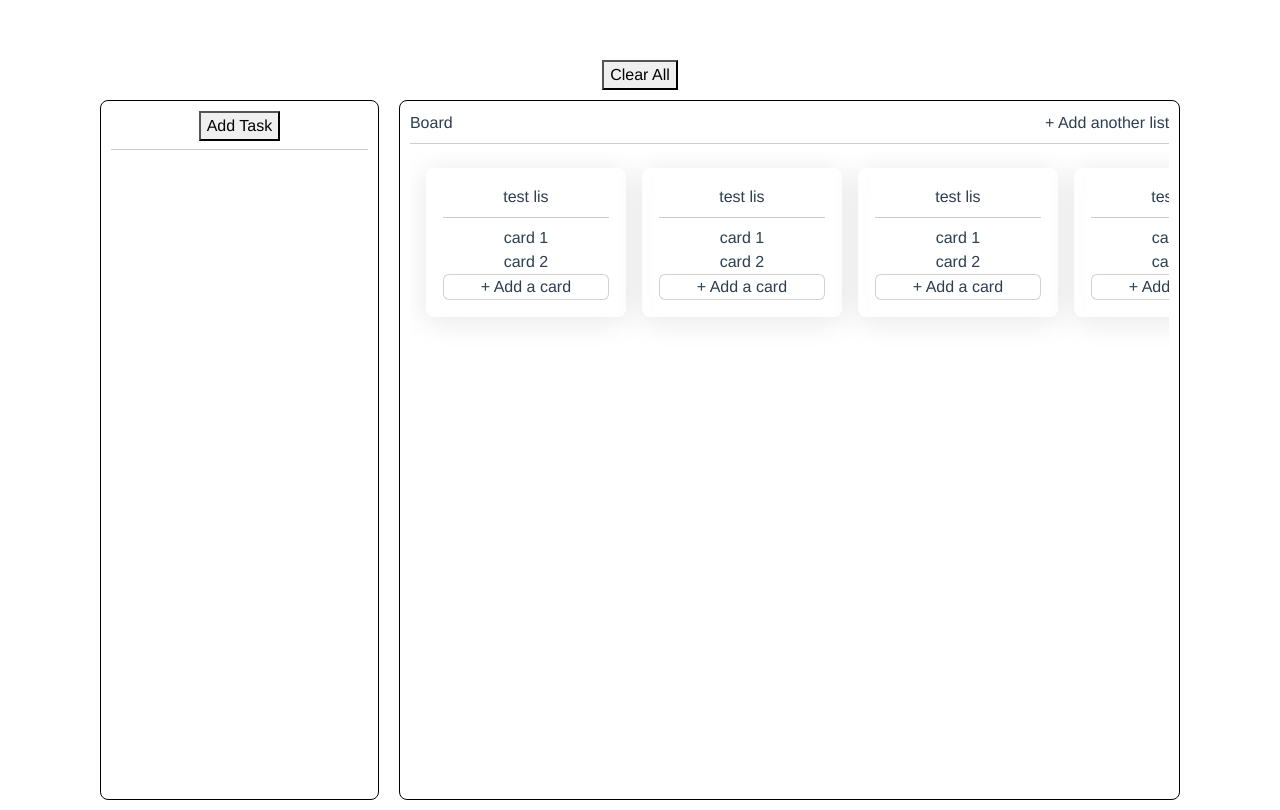
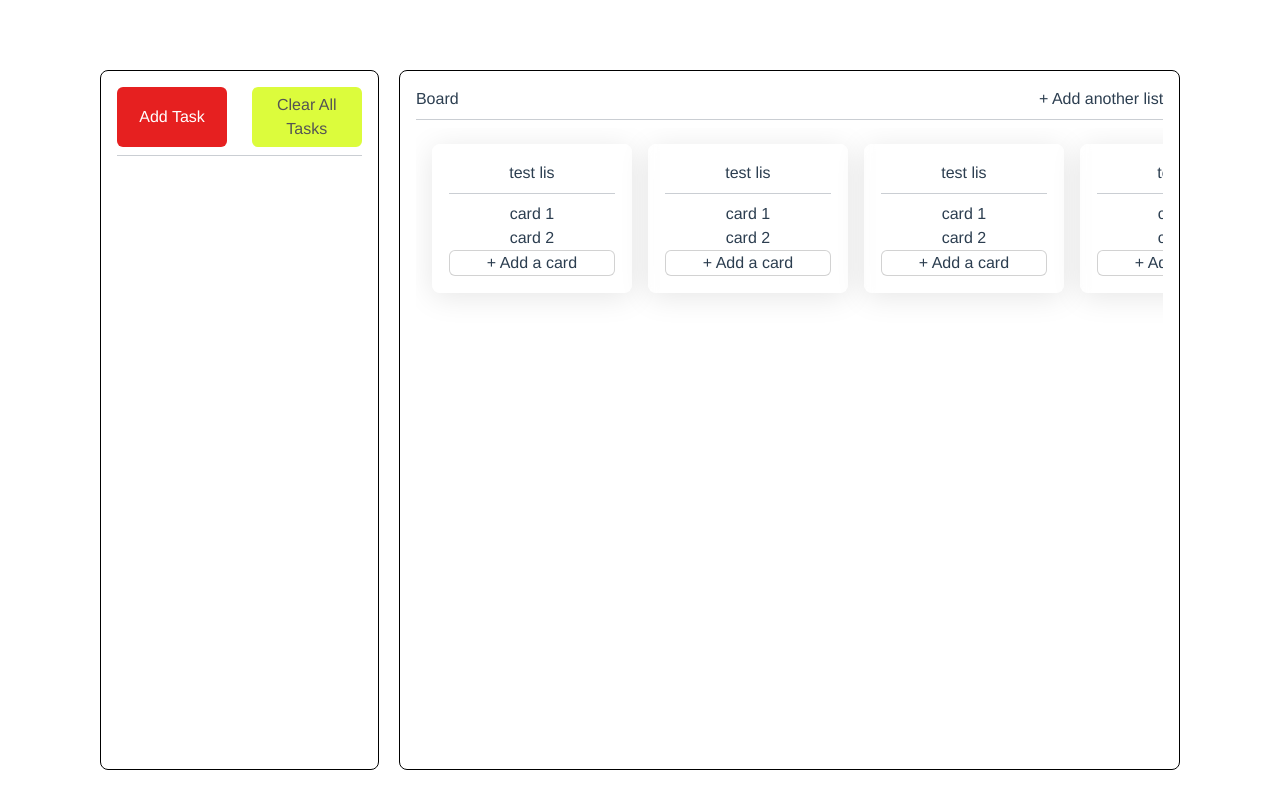
Before and after one commit to saman-sah/todolist, a Vue app: page / in a window 1280 px wide. Built offline with nearby package versions, Linux system fonts and the light colour scheme; the HTML template or start-up script is replaced by a standard one; what vue-toast-notification would draw is missing.

Commit message:
deleting task method

```diff
--- a/src/components/Home.vue
+++ b/src/components/Home.vue
@@ -1,9 +1,13 @@
 <template>
-  <div class="home">
-    <button @click="clearHistory">Clear All </button>
+  <div class="home" id="todolist">
+
     <div class="container todo-list-wrapper">
       <section class="section sidebar-section">
-        <button id="addbutton" @click="modal_add_task= !modal_add_task" >Add Task</button>
+        <div class="action-buttons">
+          <button class="btn btn-primary" id="addbutton" @click="modal_add_task= !modal_add_task" >Add Task</button>
+          <button class="btn btn-secondary" @click="clearHistory">Clear All Tasks</button>
+        </div>
+
         <hr>
         <!-- Task Component -->
         <task-component :taskItems="taskItems" />
@@ -54,12 +58,12 @@ export default {
     createNewList() {
     },
     // Adding tasks to the list
-    // If task is empty, return alert with message "Please write a task"
+
     addTask(newTask) {
       console.log('add task Home');
       console.log(newTask);
-        const currentDate = new Date();
-        console.log(currentDate);
+        // const currentDate = new Date();
+        // console.log(currentDate);
         this.taskItems.push({
           title: newTask.task_title,
           short_description: newTask.task_desciption,
@@ -67,8 +71,8 @@ export default {
           background_color: newTask.task_background_color,
           description_color: newTask.task_description_color,
           colorPickerDialog: false,
-          date: `${currentDate.getDate()}/${currentDate.getMonth() + 1}/${currentDate.getFullYear()}`, // get dateformat dd-m-yy
-          time: `${currentDate.getHours()}:${currentDate.getMinutes()}`, // get time format o:m
+          // date: `${currentDate.getDate()}/${currentDate.getMonth() + 1}/${currentDate.getFullYear()}`, // get dateformat dd-m-yy
+          // time: `${currentDate.getHours()}:${currentDate.getMinutes()}`, // get time format o:m
           status: "to do",
           done: false,
         });
@@ -81,10 +85,21 @@ export default {
         });
 
     },
-    // Deleting tasks from the list and from de LocalStorage
+    // Deleting tasks
     deleteTask(index) {
-      this.taskList.splice(index, 1);
-      this.saveData(this.taskList);
+      if (window.confirm('Are you sure to delete this task?'))
+      {
+          this.taskItems.splice(index, 1);
+          localStorage.setItem('todo-List', JSON.stringify(this.taskItems));
+      }
+      else
+      {
+          console.log('Discard');
+          console.log(index);
+      }
+
+
+
     },
     // Initialisation of data
     getTaskItems() {
@@ -93,9 +108,9 @@ export default {
     },
     clearHistory() {
       // Réinitialiser le LocalStorage
-    localStorage.clear();
-    // Refresh page
-    location.reload();
+      localStorage.clear();
+      // Refresh page
+      location.reload();
     },
   },
 }
@@ -110,6 +125,15 @@ export default {
 .home hr {
   margin: 0.5em 0;
 }
+#todolist .btn-primary {
+  background-color: #e62020;
+  border: none;
+}
+#todolist .btn-secondary {
+  background-color: #dcfc3c;
+  border: none;
+  color: #545454;
+}
 
 
 
@@ -121,9 +145,13 @@ export default {
   margin-top: 0.5em;
   text-align: left;
 }
-.task-nav {
+.task-nav,
+.action-buttons {
   display: flex;
   justify-content: space-between;
+}
+.action-buttons button {
+  width: 45%;
 }
 
 
@@ -142,7 +170,7 @@ export default {
   }
   .section {
     margin: 10px;
-    padding: 10px;
+    padding: 1em;
     border: 1px solid black;
     border-radius: 8px;
   }
--- a/src/components/modal/CreateTask.vue
+++ b/src/components/modal/CreateTask.vue
@@ -8,6 +8,8 @@
         <input type="color" v-model="newTask.task_description_color" id="colorPicker_task-description">
         <hr>
         <input type="color" v-model="newTask.task_background_color" id="colorPicker_task-bg">
+        <!-- <hr> -->
+        <!-- <input type="date" id="select_date_to_done" name="select_date_to_done"> -->
         <button id="addbutton" @click="addTask()" >Add Task</button>
     </div>
   </div>
@@ -28,6 +30,7 @@ export default {
     },
     methods: {
         addTask(){
+            // If task is empty, return alert with message "Please write a task"
             if(this.newTask.task_title=='') {
                 this.$toast.open({
                 message: 'Enter your task title',
--- a/src/components/partial/Task.vue
+++ b/src/components/partial/Task.vue
@@ -4,7 +4,10 @@
             <div :style="{backgroundColor: task.background_color}" class="task-item" >
                 <nav class="task-nav">
                     <h5 :style="{color: task.title_color}">{{ task.title }}</h5>
-                    <fa icon="fa-solid fa-edit" />
+                    <div>
+                        <fa icon="fa-solid fa-edit" class="me-3" />
+                        <fa @click="this.$parent.deleteTask(index)" icon="fa-solid fa-trash" />
+                    </div>
                 </nav>
                 <template v-if="task.short_description">
                     <hr>
@@ -12,6 +15,12 @@
                         {{ task.short_description }}
                     </div>
                 </template>
+                <!-- <div class="task-date-section">
+                    <div>
+                        <p>{{ task.date }}</p>
+                        <p>{{ task.time }}</p>
+                    </div>
+                </div>           -->
             </div>
         </template>
 
```
